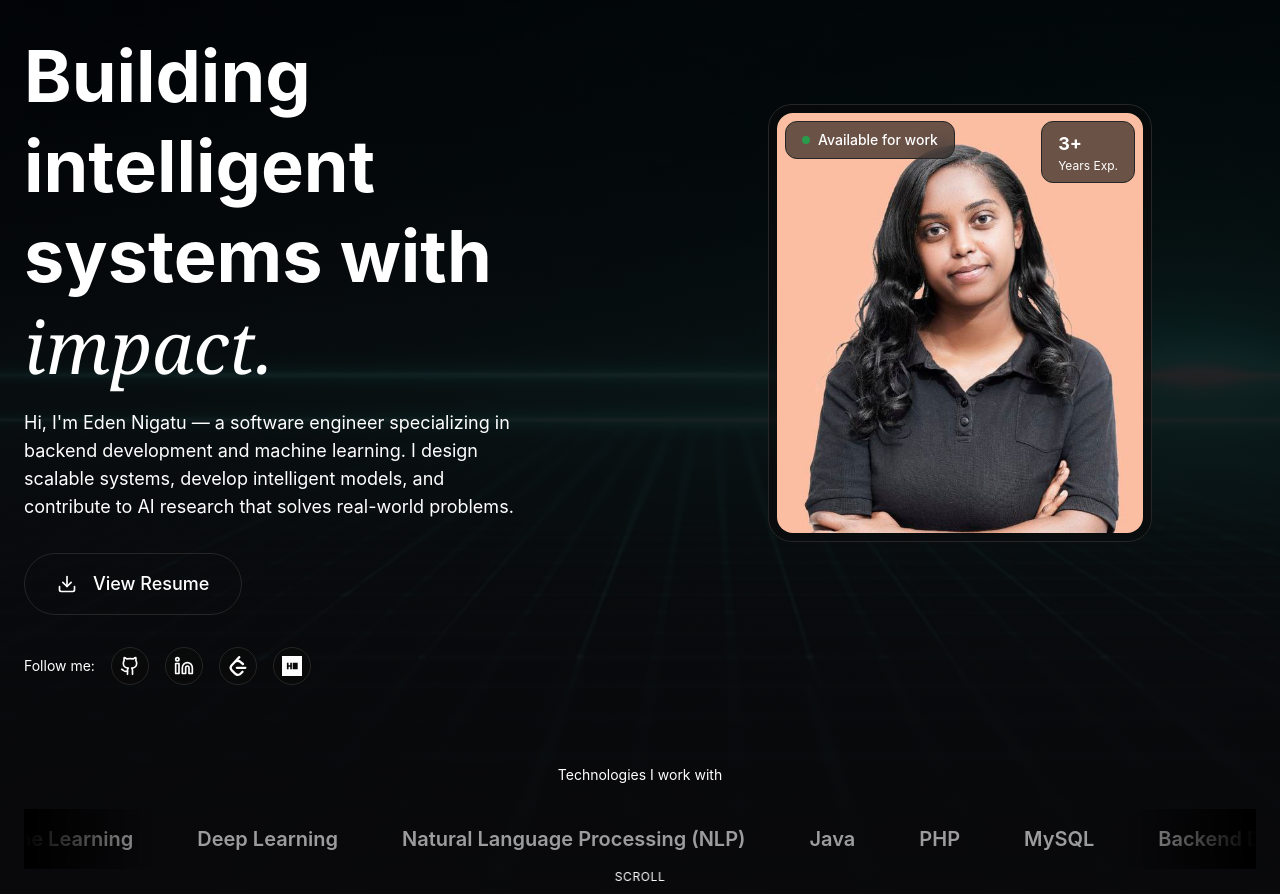
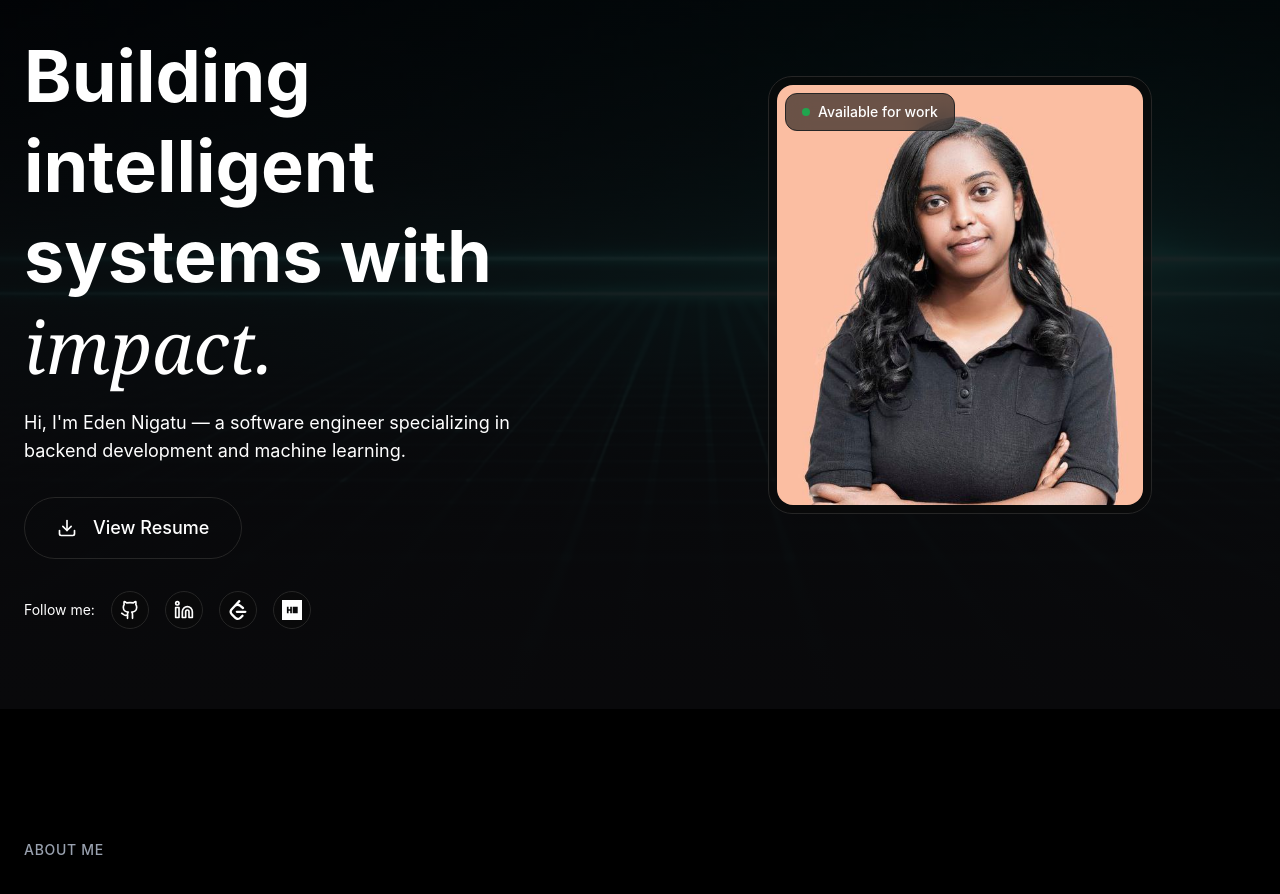
Before and after one commit to Eden426/portfolio, a React (Vite) app: page / in a window 1280 px wide. Shown: the part 167-1061 px from the top of the page. Built offline with nearby package versions, Linux system fonts and the light colour scheme.

Commit message:
update: fixed images and styling

```diff
--- a/package.json
+++ b/package.json
@@ -7,7 +7,9 @@
     "dev": "vite",
     "build": "vite build",
     "lint": "eslint .",
-    "preview": "vite preview"
+    "preview": "vite preview",
+    "predeploy": "npm run build",
+    "deploy": "gh-pages -d dist"
   },
   "dependencies": {
     "@emailjs/browser": "^4.4.1",
@@ -28,6 +30,7 @@
     "eslint": "^9.39.1",
     "eslint-plugin-react-hooks": "^7.0.1",
     "eslint-plugin-react-refresh": "^0.4.24",
+    "gh-pages": "^6.3.0",
     "globals": "^16.5.0"
   }
 }
--- a/src/sections/Hero.jsx
+++ b/src/sections/Hero.jsx
@@ -9,6 +9,11 @@ import {
 } from "lucide-react";
 import { AnimatedBorderButton } from "../components/AnimatedBorderButton";
 import { SiLeetcode, SiHackerrank } from "react-icons/si";
+
+// 1. IMPORT YOUR ASSETS HERE
+import heroBg from "/hero-bg.jpg";
+import profilePhoto from "/profile-photo.jpg";
+import resumePdf from "/resume.pdf";
 
 const skills = [
   "Python",
@@ -40,15 +45,12 @@ export const Hero = () => {
     const checkTheme = () => {
       setIsLight(document.documentElement.classList.contains("light"));
     };
-
     checkTheme();
-
     const observer = new MutationObserver(checkTheme);
     observer.observe(document.documentElement, {
       attributes: true,
       attributeFilter: ["class"],
     });
-
     return () => observer.disconnect();
   }, []);
 
@@ -58,7 +60,7 @@ export const Hero = () => {
       {!isLight && (
         <div className="absolute inset-0 overflow-hidden">
           <img
-            src="/hero-bg.jpg"
+            src={heroBg} // 2. USED IMPORTED VARIABLE
             alt="Hero background"
             className="w-full h-full object-cover object-[center_20%] opacity-50"
           />
@@ -84,7 +86,6 @@ export const Hero = () => {
               </span>
             </div>
 
-            {/* Headline */}
             <div className="space-y-4">
               <h1 className="text-5xl md:text-6xl lg:text-7xl font-bold leading-tight animate-fade-in animation-delay-100 text-heading">
                 Building{" "}
@@ -102,18 +103,17 @@ export const Hero = () => {
                 </span>
               </h1>
 
-              {/* FIXED LIGHT MODE TEXT */}
               <p className="text-lg text-muted-foreground max-w-lg animate-fade-in animation-delay-200">
                 Hi, I'm Eden Nigatu — a software engineer specializing in
-                backend development and machine learning. I design scalable
-                systems, develop intelligent models, and contribute to AI
-                research that solves real-world problems.
+                backend development and machine learning.
               </p>
             </div>
 
             {/* Resume CTA */}
             <div className="flex flex-wrap gap-4 animate-fade-in animation-delay-300">
-              <a href="/resume.pdf" target="_blank" rel="noopener noreferrer">
+              <a href={resumePdf} target="_blank" rel="noopener noreferrer">
+                {" "}
+                {/* 3. USED IMPORTED VARIABLE */}
                 <AnimatedBorderButton>
                   <Download className="w-5 h-5 mr-2" />
                   View Resume
@@ -124,7 +124,6 @@ export const Hero = () => {
             {/* Social Links */}
             <div className="flex items-center gap-4 animate-fade-in animation-delay-400">
               <span className="text-sm text-muted">Follow me: </span>
-
               {[
                 { icon: Github, href: "https://github.com/Eden426" },
                 {
@@ -158,7 +157,7 @@ export const Hero = () => {
             <div className="relative max-w-sm mx-auto">
               <div className="relative glass rounded-3xl p-2 glow-border">
                 <img
-                  src="/profile-photo.jpg"
+                  src={profilePhoto} // 4. FIXED PATH AND USED IMPORTED VARIABLE
                   alt="Eden Nigatu"
                   className="w-full h-[420px] object-cover object-center rounded-2xl"
                 />
@@ -171,53 +170,10 @@ export const Hero = () => {
                     </span>
                   </div>
                 </div>
-
-                <div className="absolute top-4 right-4 glass rounded-xl px-4 py-2 animate-float animation-delay-500">
-                  <div
-                    className="text-lg font-bold"
-                    style={{ color: "var(--color-primary)" }}
-                  >
-                    3+
-                  </div>
-                  <div className="text-xs text-muted">Years Exp.</div>
-                </div>
               </div>
             </div>
           </div>
         </div>
-
-        {/* Skills Marquee */}
-        <div className="mt-20 animate-fade-in animation-delay-600">
-          <p className="text-sm text-muted mb-6 text-center">
-            Technologies I work with
-          </p>
-
-          <div className="relative overflow-hidden">
-            <div className="absolute left-0 top-0 bottom-0 w-32 z-10 fade-edges-left" />
-            <div className="absolute right-0 top-0 bottom-0 w-32 z-10 fade-edges-right" />
-
-            <div className="flex animate-marquee">
-              {[...skills, ...skills].map((skill, idx) => (
-                <div key={idx} className="flex-shrink-0 px-8 py-4">
-                  <span className="text-xl font-semibold text-muted opacity-60 hover:opacity-100 hover:text-foreground transition-all cursor-default">
-                    {skill}
-                  </span>
-                </div>
-              ))}
-            </div>
-          </div>
-        </div>
-      </div>
-
-      {/* Scroll Down */}
-      <div className="absolute bottom-8 left-1/2 -translate-x-1/2 animate-fade-in animation-delay-800">
-        <a
-          href="#about"
-          className="flex flex-col items-center gap-2 text-muted hover:text-foreground transition-colors group"
-        >
-          <span className="text-xs uppercase tracking-wider">Scroll</span>
-          <ChevronDown className="w-6 h-6 animate-bounce" />
-        </a>
       </div>
     </section>
   );
--- a/vite.config.js
+++ b/vite.config.js
@@ -1,14 +1,15 @@
-import { defineConfig } from 'vite'
-import react from '@vitejs/plugin-react'
-import tailwindcss from '@tailwindcss/vite'
-import path from "path"
+import { defineConfig } from "vite";
+import react from "@vitejs/plugin-react";
+import tailwindcss from "@tailwindcss/vite";
+import path from "path";
 
 // https://vite.dev/config/
 export default defineConfig({
-  plugins: [react(),tailwindcss()],
+  plugins: [react(), tailwindcss()],
+  base: "/portfolio/", // Add this line - use your exact repo name
   resolve: {
     alias: {
-      "@": path.resolve(__dirname,"./src"),
+      "@": path.resolve(__dirname, "./src"),
     },
   },
-})
+});
```
Also changed, not shown: src/sections/Experience.jsx (+30 -25 lines), 1 other file (tests, documents, lock files or other folders).
